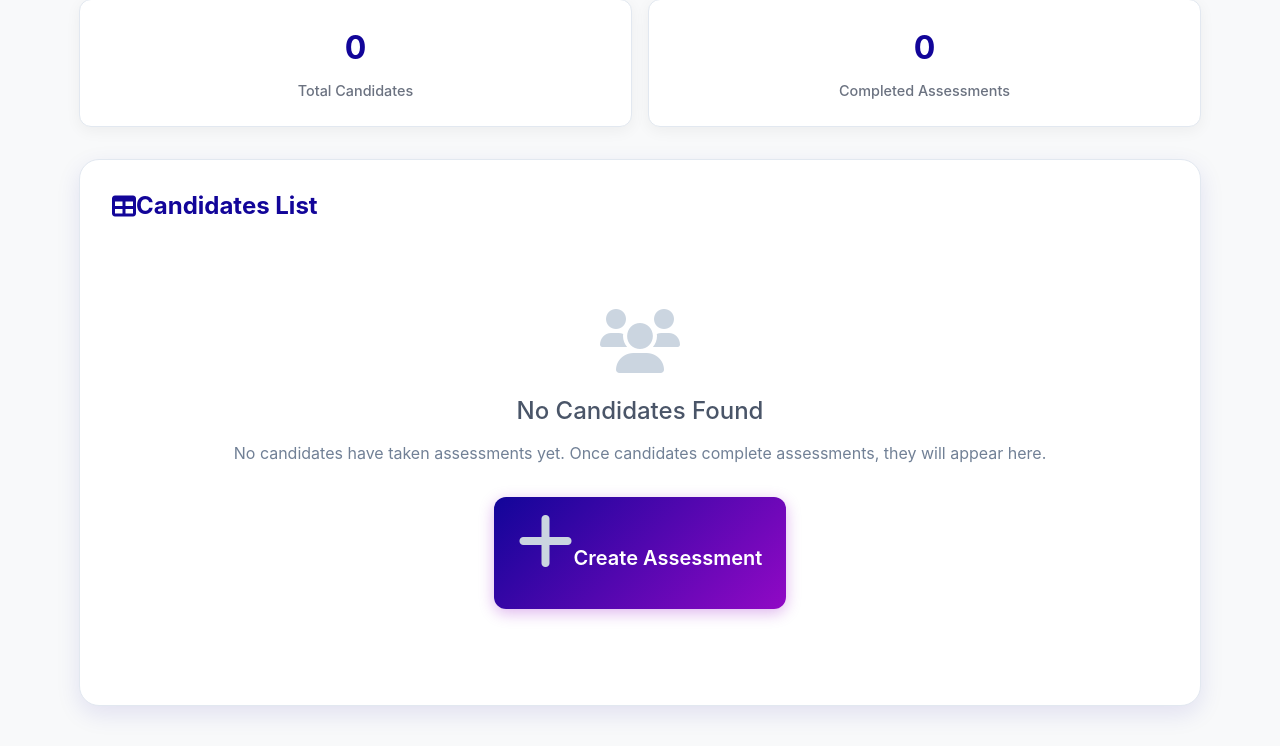
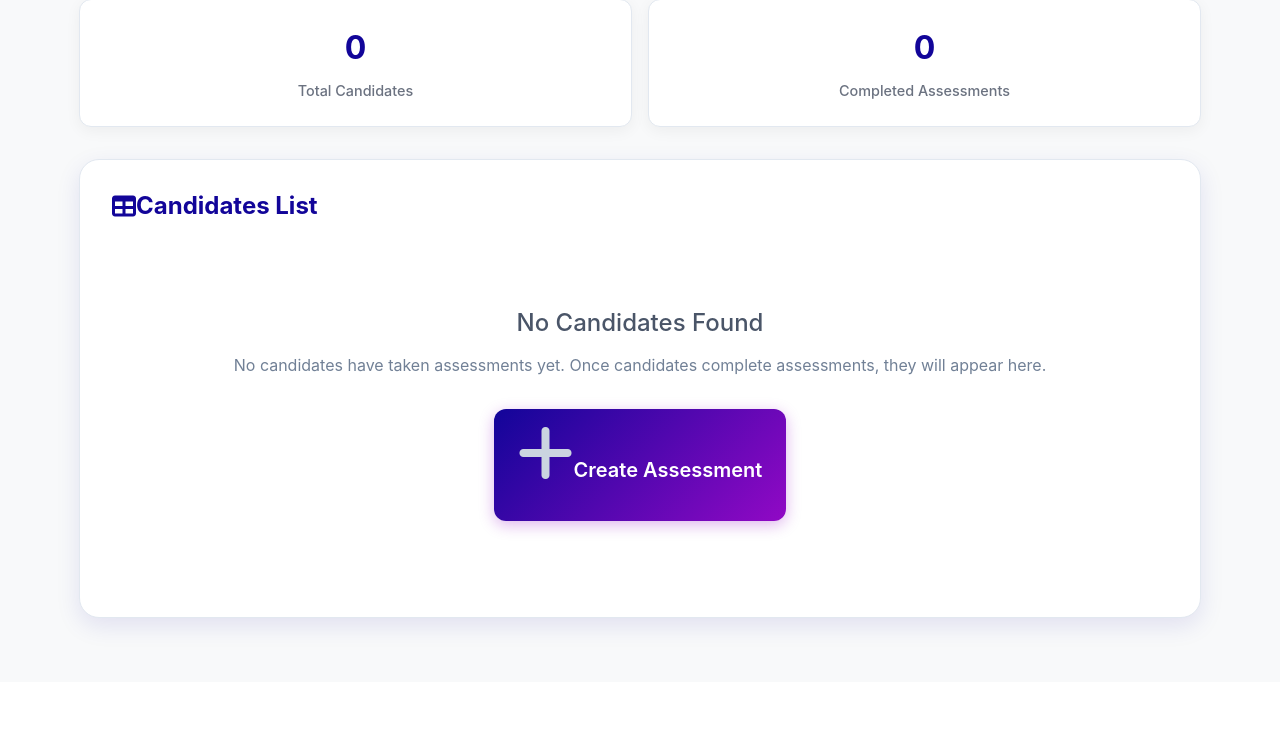
Before and after one commit to SarveshD78/sophia-assessment-system, a Django app: page /candidates/ in a window 1280 px wide. Shown: the part 370-1116 px from the top of the page. After the commit the page ends 1005 px from the top, so only its background shows below. Run offline with Django 5.2, Linux system fonts and the light colour scheme; data that the repository does not hold is empty.

Commit message:
ui fix small

```diff
--- a/sophia_admin/templates/sophia_admin/candidates.html
+++ b/sophia_admin/templates/sophia_admin/candidates.html
@@ -443,7 +443,7 @@
                     </div>
                 {% else %}
                     <div class="empty-state">
-                        <i class="fas fa-users"></i>
+
                         <h4 style="color: #4a5568; margin-bottom: 1rem;">No Candidates Found</h4>
                         <p style="margin-bottom: 2rem;">No candidates have taken assessments yet. Once candidates complete assessments, they will appear here.</p>
                         <a class="btn btn-gradient btn-lg" href="{% url 'Dashboard' %}">
```
